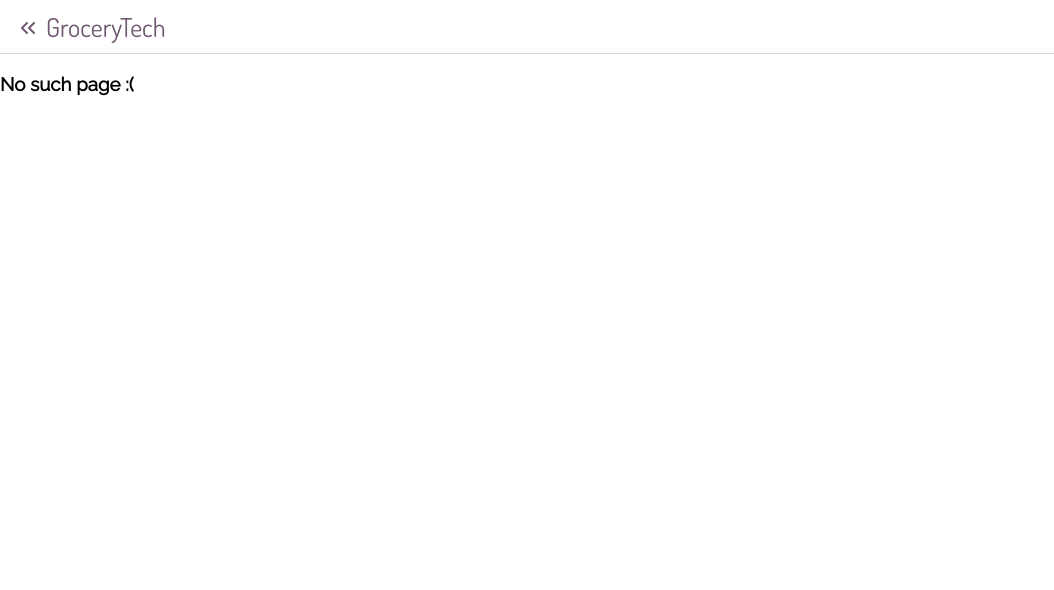
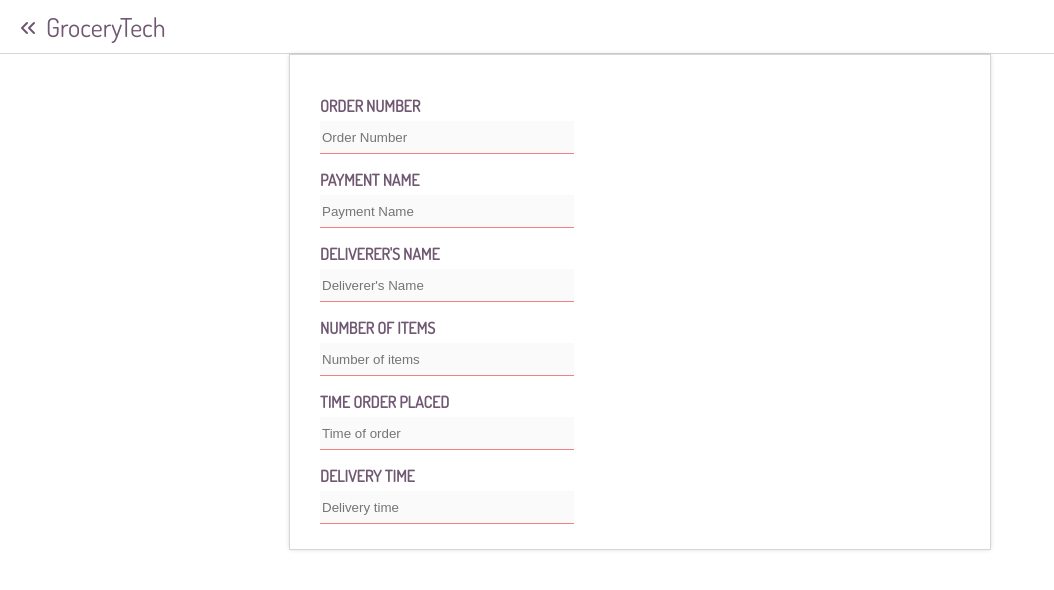
Before and after one commit to adelventura/GroceryTech, a React (Create React App) app in the folder client/: page /checkout/review in a window 1280 px wide. Shown: the top 590 px of the page, without its empty margins (0-1054 px from the left). Built offline with nearby package versions, Linux system fonts and the light colour scheme.

Commit message:
added receipt and more checkout

```diff
--- a/client/src/App.css
+++ b/client/src/App.css
@@ -31,6 +31,7 @@ ul {
     margin-top: 20px;
     font-size: 24px;
     font-weight: bold;
+    color: #565656;
 
 }
 
@@ -56,12 +57,12 @@ ul {
     box-shadow: 0 0 5px -1px rgba(0,0,0,0.2);
     cursor:pointer;
     vertical-align:middle;
-    max-width: 150px;
+    max-width: 200px;
     min-width: 50px;
     padding: 5px;
     text-align: center;
     font-family: 'Dosis', sans-serif;
-    font-size: 14px;
+    font-size: 17px;
 
 }
 
@@ -83,7 +84,7 @@ ul {
     color: #705772;
     text-transform: uppercase;
     font-family: 'Dosis', sans-serif;
-    font-size: 14px;
+    font-size: 16px;
     margin-bottom: 5px;
     min-width: 100px;
 
@@ -377,7 +378,7 @@ thead th:nth-child(1) {
     padding-right: 30px;
     padding-bottom: 25px;
     padding-top: 25px;
-    width: 35%;
+    width: 50%;
     box-shadow: 0 0 5px -1px rgba(0,0,0,0.2);
     overflow: auto;
   }
--- a/client/src/App.js
+++ b/client/src/App.js
@@ -18,6 +18,7 @@ import ViewCartPage from './Pages/Buyer/ViewCartPage'
 import CheckoutPage from './Pages/Buyer/CheckoutPage'
 import Navigation from './Components/Navigation'
 import ErrorPage from './Pages/ErrorPage.js'
+import ReceiptPage from './Pages/Buyer/ReceiptPage'
 import { BrowserRouter as Router, Route, Switch } from 'react-router-dom'
 
 class App extends Component {
@@ -51,6 +52,7 @@ class App extends Component {
             <Route path="/order_history" component={OrderHistoryPage} />
             <Route exact path="/cart" component={ViewCartPage} />
             <Route exact path="/checkout" component={CheckoutPage} />
+            <Route exact path="/checkout/review" component={ReceiptPage} />
 
             <Route
               exact
--- a/client/src/Pages/Buyer/CheckoutPage.js
+++ b/client/src/Pages/Buyer/CheckoutPage.js
@@ -1,19 +1,47 @@
 import React from 'react'
+import FetchPaymentMethods from '../../Components/FetchPaymentMethods'
+import Loading from '../../Components/Loading'
 
 export default class CheckoutPage extends React.Component {
   render() {
     return (
       <React.Fragment>
+        <FetchPaymentMethods
+          placeholder={() => {
+            return <Loading />
+          }}
+          content={paymentMethods => {
+            return (
+              <div>
                 <h3 className="pageHeader">Checkout</h3>
 
                 <div className="checkout-card">
+                  <h3
+                    className="card-header"
+                    style={{
+                      height: '100%',
+                      width: '30%',
+                      marginRight: '10px'
+                    }}
+                  >
+                    Order Details
+                  </h3>
                   <div className="flex-col-container">
                     <div class="block-centered">
                       <div style={{ float: 'left' }}>
                         <h3 className="form-input-label">Payment</h3>
                         <select name="payment-method" className="select">
-                  <option value="default">Default</option>
-                  <option value="not default">No</option>
+                          {paymentMethods.map(paymentMethod => {
+                            return (
+                              <option>
+                                {paymentMethod.default
+                                  ? 'Default (' +
+                                    paymentMethod.paymentName +
+                                    ')'
+                                  : paymentMethod.paymentName}
+                              </option>
+                            )
+                          })}
                         </select>
                       </div>
 
@@ -46,7 +74,9 @@ export default class CheckoutPage extends React.Component {
 
                     <div class="block-centered">
                       <div>
-                <h3 className="form-input-label">Delivery Instructions</h3>
+                        <h3 className="form-input-label">
+                          Delivery Instructions
+                        </h3>
                         <textarea
                           className="delivery-instruc"
                           placeholder="Instructions for delivery"
@@ -54,10 +84,15 @@ export default class CheckoutPage extends React.Component {
                       </div>
                     </div>
                   </div>
+
                   <div style={{ float: 'right' }}>
                     <button className="btn">Finalize Order</button>
                   </div>
                 </div>
+              </div>
+            )
+          }}
+        />
       </React.Fragment>
     )
   }
--- /dev/null
+++ b/client/src/Pages/Buyer/ReceiptPage.js
@@ -0,0 +1,77 @@
+import React from 'react'
+
+export default class ReceiptPage extends React.Component {
+  render() {
+    return (
+      <React.Fragment>
+        <div className="checkout-card">
+          <div>
+            <h3 className="form-input-label">Order Number</h3>
+            <input
+              className="form-input"
+              name="order-number"
+              type="text"
+              placeholder="Order Number"
+              disabled
+            />
+          </div>
+
+          <div>
+            <h3 className="form-input-label">Payment Name</h3>
+            <input
+              className="form-input"
+              name="payment-name"
+              type="text"
+              placeholder="Payment Name"
+              disabled
+            />
+          </div>
+
+          <div>
+            <h3 className="form-input-label">Deliverer's Name</h3>
+            <input
+              className="form-input"
+              name="deliverer"
+              type="text"
+              placeholder="Deliverer's Name"
+              disabled
+            />
+          </div>
+
+          <div>
+            <h3 className="form-input-label">Number of Items</h3>
+            <input
+              className="form-input"
+              name="number-items"
+              type="text"
+              placeholder="Number of items"
+              disabled
+            />
+          </div>
+
+          <div>
+            <h3 className="form-input-label">Time Order Placed</h3>
+            <input
+              className="form-input"
+              name="order-time"
+              type="text"
+              placeholder="Time of order"
+              disabled
+            />
+          </div>
+
+          <div>
+            <h3 className="form-input-label">Delivery Time</h3>
+            <input
+              className="form-input"
+              name="delivery-time"
+              type="text"
+              placeholder="Delivery time"
+              disabled
+            />
+          </div>
+        </div>
+      </React.Fragment>
+    )
+  }
+}
```
Lines whose indentation alone changed are shown as unchanged.
